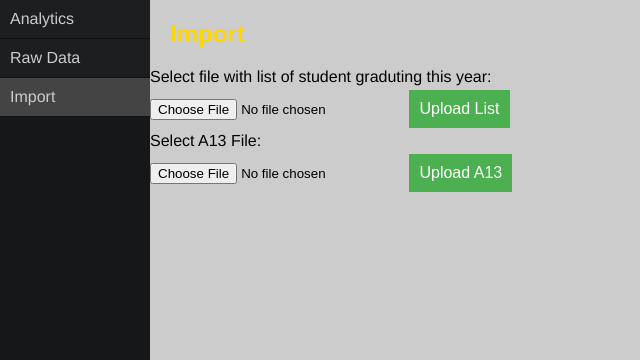
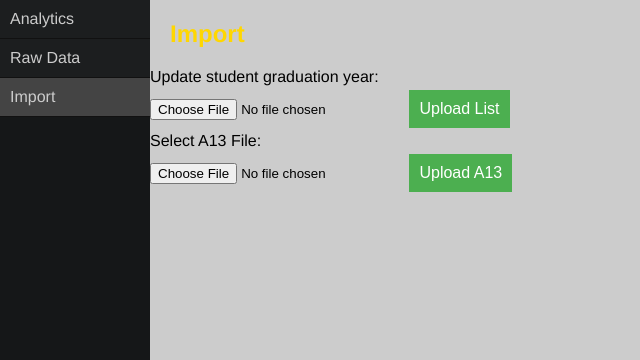
Before and after one commit to sj3kenne/MOBA-Team7, a PHP site: page /uploading.html in a window 1280 px wide. Shown: the part 60-420 px from the top of the page, without its empty margins (0-640 px from the left). Run offline with PHP 8.4, Linux system fonts and the light colour scheme.

Commit message:
Uploading

```diff
--- a/upload.php
+++ b/upload.php
@@ -91,6 +91,8 @@ if ($uploadOk == 0) {
         exit();
     }
 
+    $stmt1->execute ();
+
     // if error encountered where student nt found in db
    } else {
         $count++;
--- a/uploading.html
+++ b/uploading.html
@@ -20,7 +20,7 @@
 	</div>
 
 <form action="upload.php" method="post" enctype="multipart/form-data">
-    Select file with list of student graduting this year: <br>
+    Update student graduation year: <br>
     <input type="file" name="fileToUpload" id="fileToUpload">
     <input type="submit" class="button" value="Upload List" name="submit">
 </form>
```
Also changed, not shown: 1 other file.
